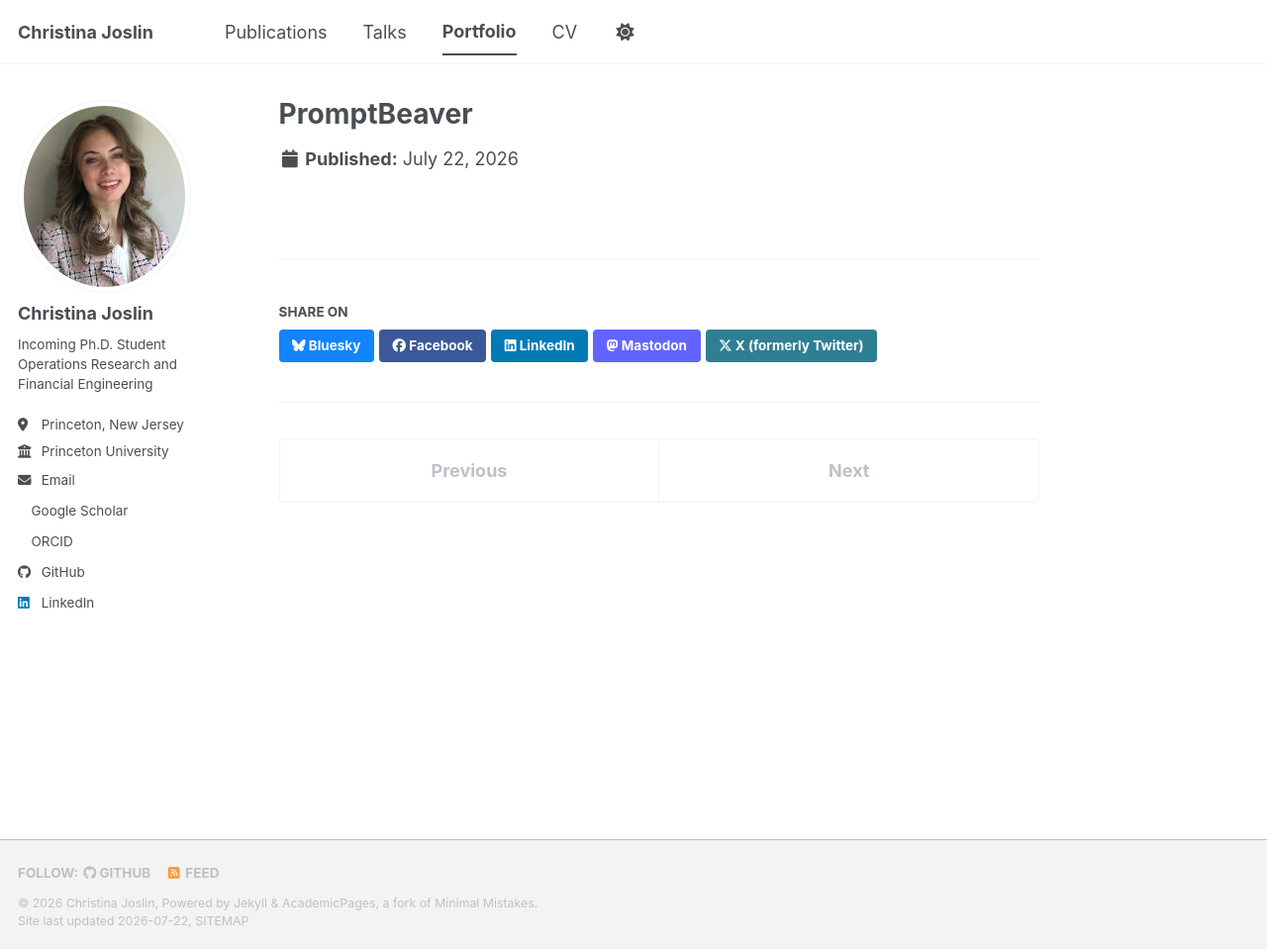
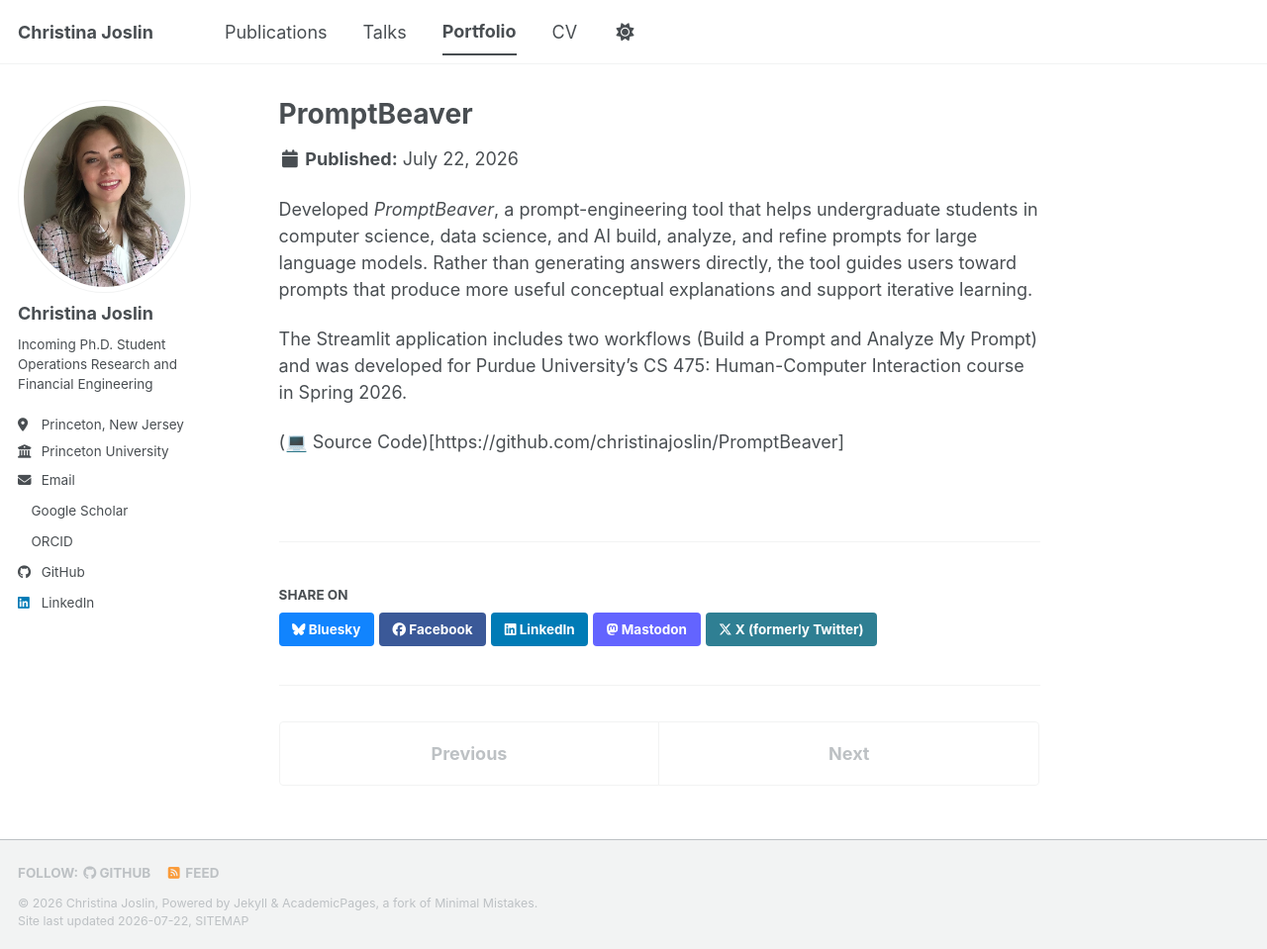
Before and after one commit to christinajoslin/christinajoslin.github.io, a Jekyll site: the page built from _portfolio/portfolio-1.md, in a window 1280 px wide and 959 px high. Shown: the whole window at 99% size. Built offline with Jekyll 4.4.1, drawn with Linux system fonts in a browser that asks for light colours; a style sheet for code colours, icons or effects is not loaded.

Commit message:
Update portfolio

```diff
--- a/_portfolio/portfolio-1.md
+++ b/_portfolio/portfolio-1.md
@@ -1,7 +1,10 @@
 ---
 title: "PromptBeaver"
-excerpt: '<a href="https://github.com/christinajoslin/PromptBeaver" target="_blank">💻 Source Code</a> Developed PromptBeaver, a prompt-engineering tool that helps undergraduate students in computer science, data science, and AI build, analyze, and refine prompts for large language models. Rather than generating answers directly, the tool guides users toward prompts that produce more useful conceptual explanations and support iterative learning.
-
-The Streamlit application includes two workflows (Build a Prompt and Analyze My Prompt) and was developed for Purdue University’s CS 475: Human-Computer Interaction course in Spring 2026.'
+excerpt: '<a href="https://github.com/christinajoslin/PromptBeaver" target="_blank">💻 Source Code</a><br>Created a Streamlit prompt-engineering tool that helps students build, evaluate, and refine prompts for large language models through guided prompt analysis rather than direct answer generation.'
 collection: portfolio
 ---
+Developed *PromptBeaver*, a prompt-engineering tool that helps undergraduate students in computer science, data science, and AI build, analyze, and refine prompts for large language models. Rather than generating answers directly, the tool guides users toward prompts that produce more useful conceptual explanations and support iterative learning.
+
+The Streamlit application includes two workflows (Build a Prompt and Analyze My Prompt) and was developed for Purdue University’s CS 475: Human-Computer Interaction course in Spring 2026.
+
+(💻 Source Code)[https://github.com/christinajoslin/PromptBeaver]
--- a/_portfolio/portfolio-2.md
+++ b/_portfolio/portfolio-2.md
@@ -1,9 +1,10 @@
 ---
-title: "ML Job Compass"
-excerpt: '<a href="https://github.com/christinajoslin/ml_job_compass" target="_blank">💻 Source Code</a>'
+title: "CLiFF (Clustering & Language model integration for FAQ Formation)"
+excerpt: '<a href="https://github.com/christinajoslin/PromptBeaver" target="_blank">💻 Source Code</a><br>Developed PromptBeaver, a prompt-engineering tool that helps undergraduate students in computer science, data science, and AI build, analyze, and refine prompts for large language models. Rather than generating answers directly, the tool guides users toward prompts that produce more useful conceptual explanations and support iterative learning.<br>The Streamlit application includes two workflows (Build a Prompt and Analyze My Prompt) and was developed for Purdue University’s CS 475: Human-Computer Interaction course in Spring 2026.'
 collection: portfolio
 ---
+Developed *PromptBeaver*, a prompt-engineering tool that helps undergraduate students in computer science, data science, and AI build, analyze, and refine prompts for large language models. Rather than generating answers directly, the tool guides users toward prompts that produce more useful conceptual explanations and support iterative learning.
 
-Created ML Job Compass, a Streamlit dashboard that helps students and professionals explore career paths in machine learning. Using natural language processing, retrieval-augmented generation, and data visualization, the application analyzes more than 1,000 U.S. job postings to identify domain-specific skill demands and generate personalized skill checklists and phased learning roadmaps.
+The Streamlit application includes two workflows (Build a Prompt and Analyze My Prompt) and was developed for Purdue University’s CS 475: Human-Computer Interaction course in Spring 2026.
 
-The system uses a local Chroma vector store, an Ollama-hosted Granite 3.3 model, and Docker Compose for local deployment. A manuscript based on this work has been submitted for publication.
+(💻 Source Code)[https://github.com/christinajoslin/PromptBeaver]
```
Also changed, not shown: _pages/about.md (+2 -2 lines), _portfolio/portfolio-3.md (+6 -2 lines), _portfolio/portfolio-4.md (added, +9 -0 lines), _talks/2024-09-21-ev-percep.md (+1 -1 lines), _talks/2025-11-28-faq-ugrad.md (+1 -1 lines).
